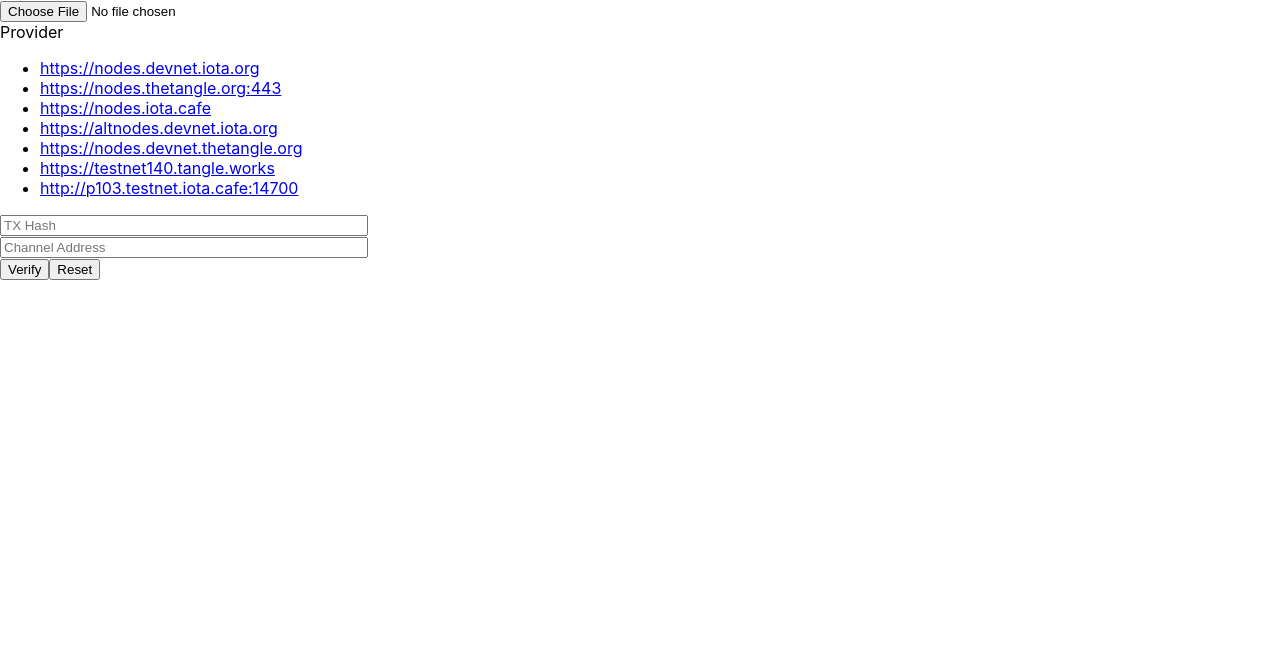
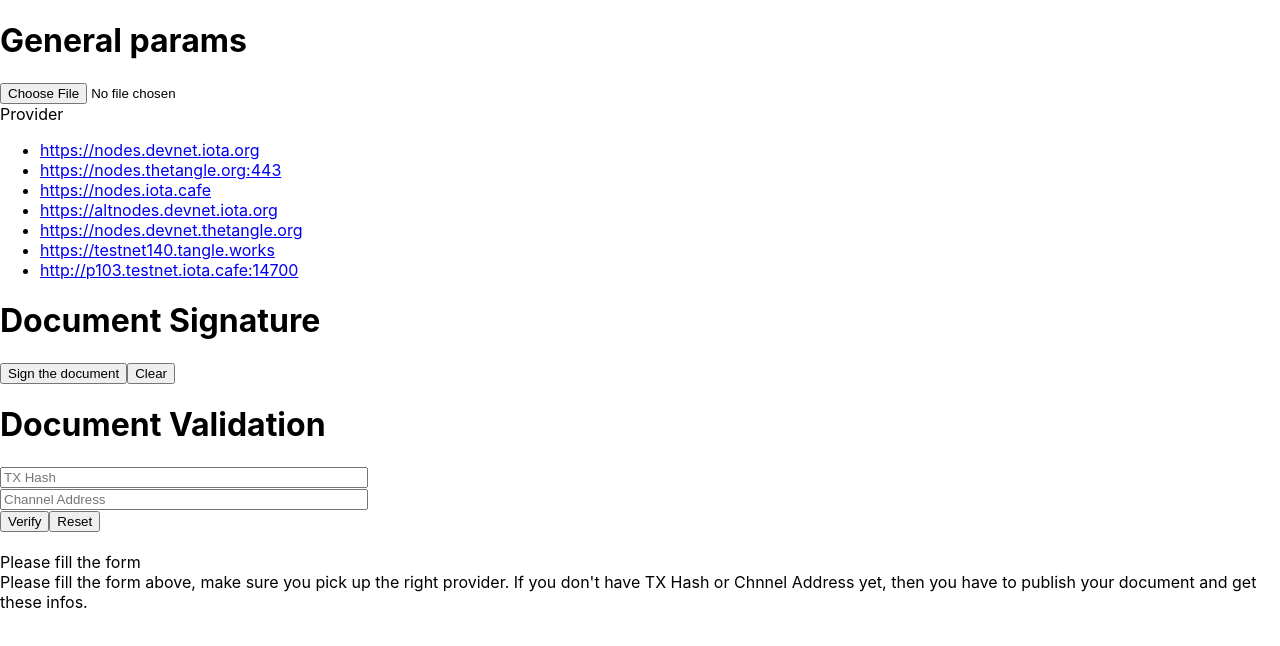
Before and after one commit to iotaledger/poc-document-immutable-blueprint, a React (Create React App) app: page / in a window 1280 px wide. Shown: the top 646 px of the page. Built offline with nearby package versions, Linux system fonts and the light colour scheme.

Commit message:
restructured the UI and added auto hash calculation

```diff
--- a/src/App.js
+++ b/src/App.js
@@ -1,5 +1,5 @@
 import React, { Component } from 'react';
-import { verify } from 'signature-validation-tool'
+import { verify, hash } from 'signature-validation-tool'
 import nodes from './nodes'
 import DropDown from './Dropdown'
 //IFWT9BLRWACAJHCMTBKDPYRDAWUQSYVIPTLQSRKJJ9XCIPVXTZSNSABBRWEQDVOGIVHFLXZGI9XSA9999
@@ -13,7 +13,11 @@ class App extends Component {
       file: null,
       transactionHash: '',
       provider: '',
-      address: ''
+      address: '',
+      docMutated: null,
+      hashValue: '',
+      genTxHash: '',
+      genChannelAddress: ''
     }
     this.handleFileSet = this.handleFileSet.bind(this)
     this.verify = this.verify.bind(this)
@@ -51,7 +55,7 @@ class App extends Component {
               bundle,
               true,
               file,
-              (verified) => console.log(verified)
+              (verified) => this.setState({docMutated: verified})
              )
     });
     reader.readAsArrayBuffer(this.state.file);
@@ -60,14 +64,37 @@ class App extends Component {
 
   }
   handleFileSet(e) {
-    this.setState({
-      file: e.target.files[0]
-    })
+    const file = e.target.files[0]
+    this.setState({file})
+    const reader = new FileReader();
+    reader.addEventListener("loadend", () => {
+       const file = reader.result
+       const hashValue = hash(file, true)
+       this.setState({hashValue})
+    });
+    reader.readAsArrayBuffer(file);
   }
   render() {
+    const docMutated = this.state.docMutated
+    const title = 'Please fill the form'
+    const text = `Please fill the form above, make sure you pick up the right provider.
+    If you don't have TX Hash or Chnnel Address yet, then you have to publish your document and get these infos.`
+    const cssClass = 'message-box__info'
+    if(docMutated === 0) {
+      cssClass = 'message-box__danger'
+      const title = 'Document not valid anymore'
+      const text = `The calculated Hash didn't match with the saved one`
+      const cssClass = 'message-box__info'
+    } else if(docMutated === 1) {
+      cssClass = 'message-box__success'
+      const title = 'Document Valid!'
+      const text = `The document hash haven't been mutated since its first signature with the Tangle.`
+      const cssClass = 'message-box__info'
+    }
     return (
       <div className="layouts--search">
          <div className="middle-column">
+           <h1 className="text text--level1 text--primary">General params</h1>
            <div className="button-container button-container__center">
              <input className="button button--secondary"
                     type="file"
@@ -82,6 +109,28 @@ class App extends Component {
                styles={styles}
              />
            </div>
+
+           <div className="horizontal-rule"></div>
+           <h1 className="text text--level1 text--primary">Document Signature</h1>
+
+
+           <div className="button-container button-container__center">
+            <button className="button" onClick={this.signDocument}>Sign the document</button>
+            <button className="button" onClick={this.reset}>Clear</button>
+           </div>
+
+           <div className="button-container button-container__center">
+              <div style={{display: 'block'}}>
+                <div>{this.state.hashValue}</div>
+                <div>{this.state.genTxHash}</div>
+                <div>{this.state.genChannelAddress}</div>
+              </div>
+           </div>
+
+           <div className="horizontal-rule"></div>
+
+           <h1 className="text text--level1 text--primary">Document Validation</h1>
+
           <div className="button-container button-container__center">
             <input className="button button--secondary"
                    type="text"
@@ -108,6 +157,17 @@ class App extends Component {
             <button className="button" onClick={this.verify}>Verify</button>
             <button className="button" onClick={this.reset}>Reset</button>
            </div>
+           <br/>
+           <div className="button-container button-container__center">
+              <div className={`message-box ${cssClass}`} >
+                <div className="message-box--icon"></div>
+                <div className="message-box--text">
+                   <div className="message-box--title">{title}</div>
+                   <div className="message-box--content">{text}</div>
+                </div>
+              </div>
+          </div>
+
          </div>
        </div>
     );
```
Also changed, not shown: 1 other file (tests, documents, lock files or other folders). Lines whose indentation alone changed are shown as unchanged.
